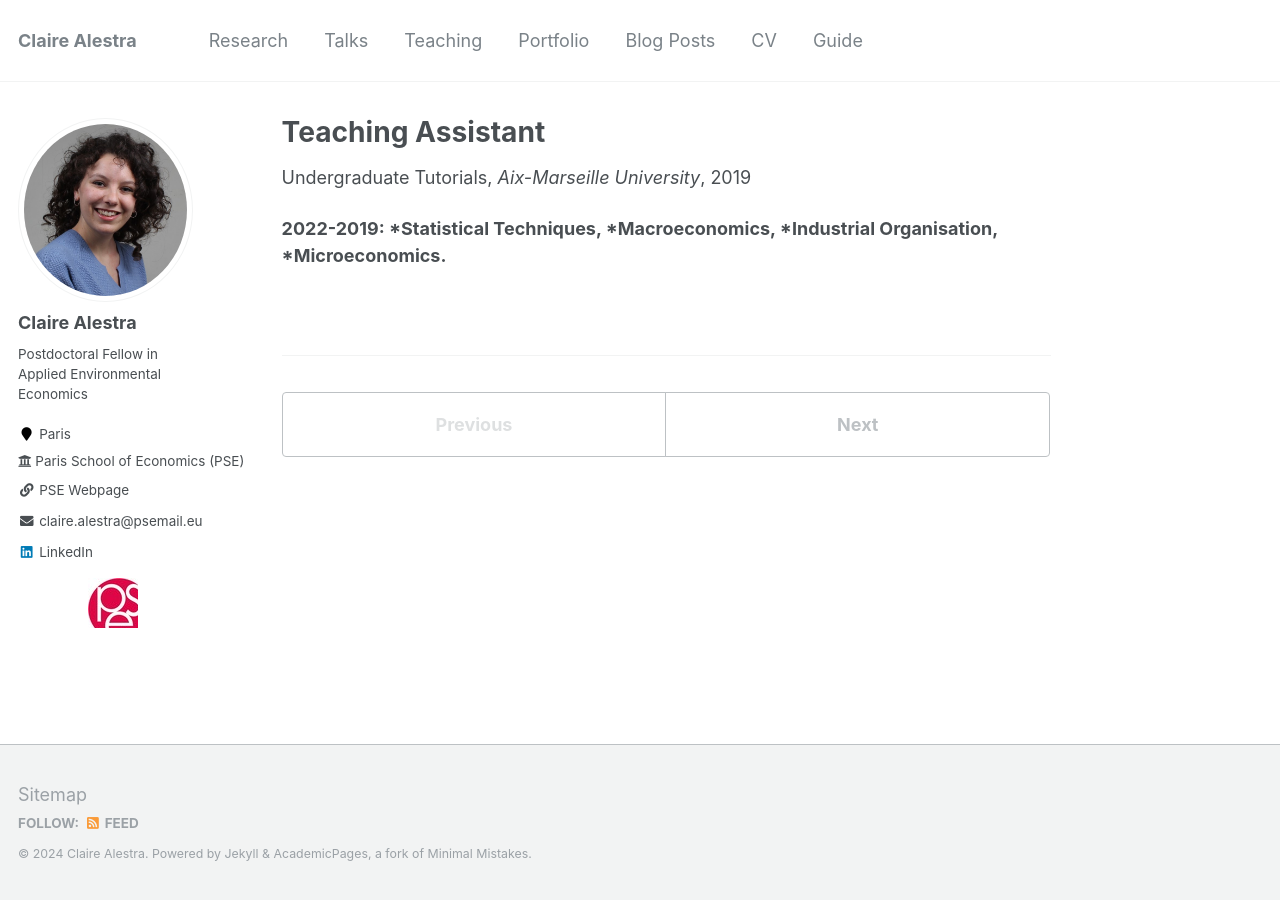
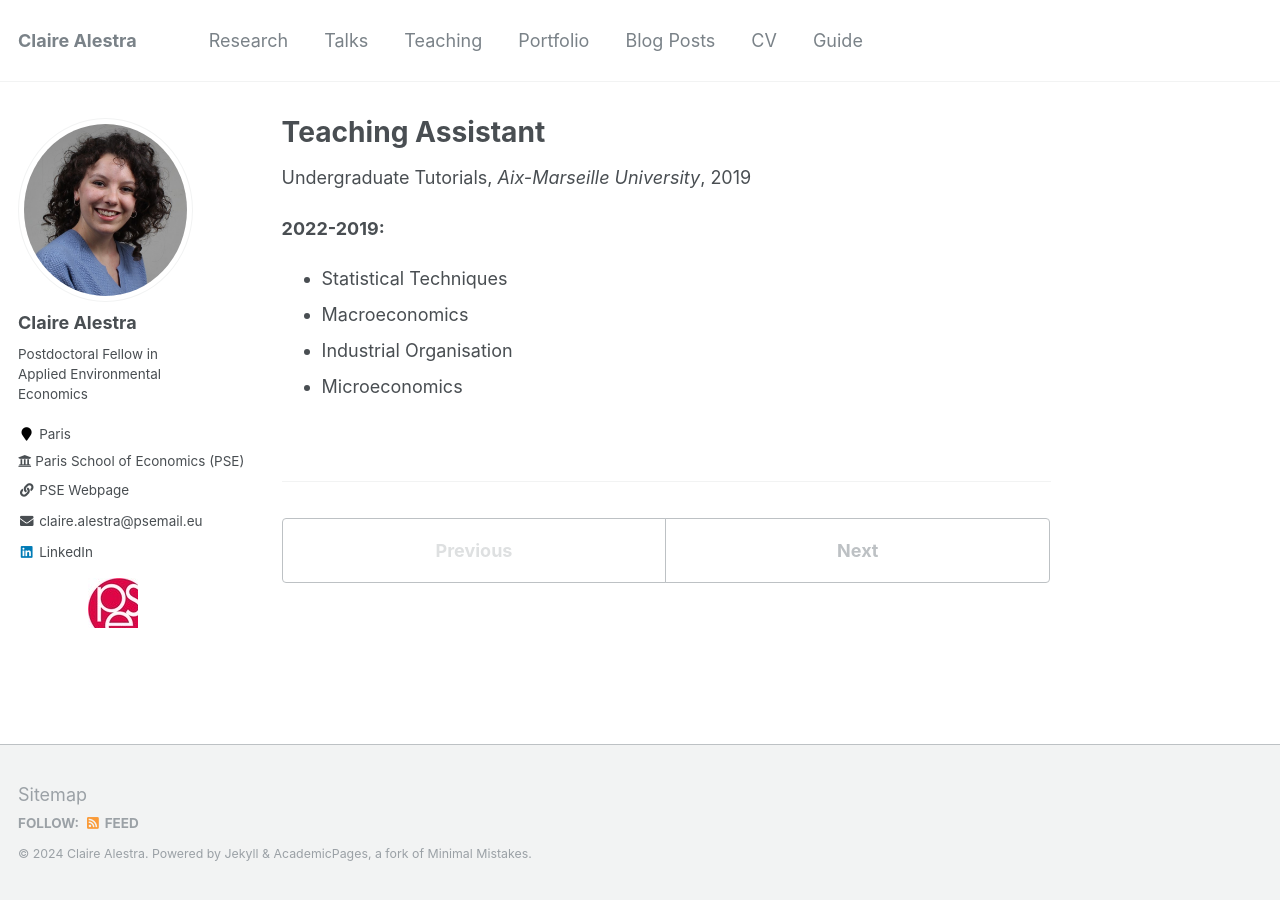
Before and after one commit to ClaireAlestra/ClaireAlestra.github.io, a Jekyll site: the page built from _teaching/2014-spring-teaching-1.md, in a window 1280 px wide. Built offline with Jekyll 4.4.1, drawn with Linux system fonts in a browser that asks for light colours.

```diff
--- a/_teaching/2014-spring-teaching-1.md
+++ b/_teaching/2014-spring-teaching-1.md
@@ -8,8 +8,8 @@ date: 2019-10-01
 location: "Marseille, France"
 ---
 
-<b>2022-2019:
-*Statistical Techniques,
-*Macroeconomics,
-*Industrial Organisation,
-*Microeconomics.</b>
+<b>2022-2019:</b>
+* Statistical Techniques
+* Macroeconomics
+* Industrial Organisation
+* Microeconomics
```
